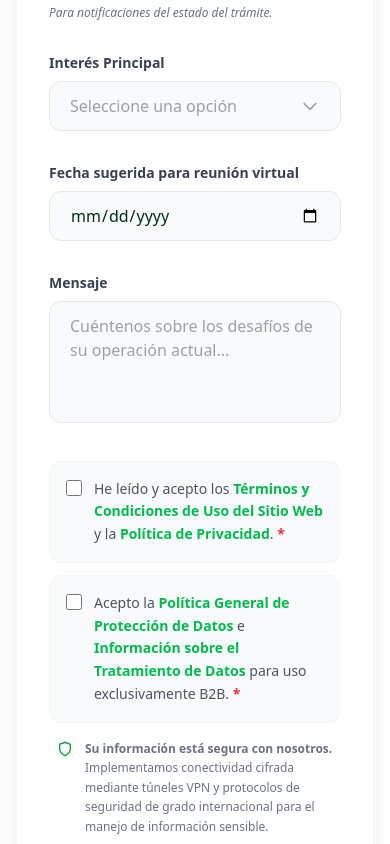
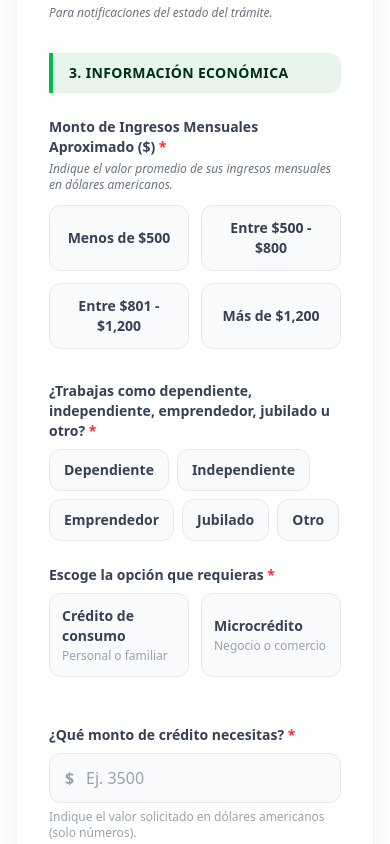
Before and after one commit to eventosprimeai/kreditec, a Next.js app in the folder kreditec-web/: page /contacto in a window 390 px wide. Shown: the part 2280-3124 px from the top of the page. Built offline with nearby package versions, Linux system fonts and the light colour scheme.

Commit message:
feat(contacto): implementar Bloque 3 - Informacion Economica con logica condicional

```diff
--- a/kreditec-web/src/app/contacto/page.tsx
+++ b/kreditec-web/src/app/contacto/page.tsx
@@ -34,21 +34,18 @@ export default function ContactoPage() {
     fechaNacimiento: '',
     email: '',
     telefono: '',
-    interes: '',
-    fecha: '',
-    mensaje: '',
+    ingresosMensuales: '',
+    situacionLaboral: '',
+    tiempoEmpleo: '',
+    tipoCredito: '',
+    ruc: '',
+    montoCredito: '',
     honeypot: '',
     privacy: false,
     privacyDatos: false
   });
   const [isSubmitting, setIsSubmitting] = useState(false);
   const [isSuccess, setIsSuccess] = useState(false);
-  const [isSelectOpen, setIsSelectOpen] = useState(false);
-
-  const interesOptions = [
-    { value: "Informacion general de servicios", label: "Información general de servicios KREDITEC" },
-    { value: "Agendar una reunion virtual", label: "Agendar una reunión virtual" }
-  ];
 
   const handleSubmit = async (e: React.FormEvent) => {
     e.preventDefault();
@@ -136,7 +133,23 @@ export default function ContactoPage() {
                   </p>
                   <Button onClick={() => {
                     setIsSuccess(false);
-                    setFormData({ nombres: '', apellidos: '', cedula: '', fechaNacimiento: '', email: '', telefono: '', interes: '', fecha: '', mensaje: '', honeypot: '', privacy: false, privacyDatos: false });
+                    setFormData({
+                      nombres: '',
+                      apellidos: '',
+                      cedula: '',
+                      fechaNacimiento: '',
+                      email: '',
+                      telefono: '',
+                      ingresosMensuales: '',
+                      situacionLaboral: '',
+                      tiempoEmpleo: '',
+                      tipoCredito: '',
+                      ruc: '',
+                      montoCredito: '',
+                      honeypot: '',
+                      privacy: false,
+                      privacyDatos: false
+                    });
                   }}>
                     Enviar Otro Mensaje
                   </Button>
@@ -320,79 +333,197 @@ export default function ContactoPage() {
                     </div>
                   </div>
 
-                    {/* Select personalizado - Interés */}
-                    <div
-                      className="relative"
-                      tabIndex={0}
-                      onBlur={(e) => {
-                        if (!e.currentTarget.contains(e.relatedTarget)) setIsSelectOpen(false);
-                      }}
-                    >
-                      <label className="block text-sm font-bold text-gray-700 mb-2">Interés Principal</label>
-                      <div
-                        onClick={() => setIsSelectOpen(!isSelectOpen)}
-                        className="w-full px-5 py-3 rounded-xl bg-gray-50 border border-gray-200 hover:bg-white outline-none transition-all cursor-pointer flex justify-between items-center"
-                      >
-                        <span className={`font-medium ${formData.interes ? 'text-[#002d14]' : 'text-gray-400'}`}>
-                          {formData.interes
-                            ? interesOptions.find((o) => o.value === formData.interes)?.label
-                            : 'Seleccione una opción'}
-                        </span>
-                        <svg
-                          className={`w-5 h-5 text-gray-400 transition-transform duration-200 ${isSelectOpen ? 'rotate-180' : ''}`}
-                          fill="none" stroke="currentColor" viewBox="0 0 24 24"
-                        >
-                          <path strokeLinecap="round" strokeLinejoin="round" strokeWidth="2" d="M19 9l-7 7-7-7" />
-                        </svg>
+                  {/* ── 3. INFORMACIÓN ECONÓMICA ── */}
+                  <div className="space-y-6">
+                    <div className="bg-[#e8f5ed] border-l-4 border-[#00bc4c] px-4 py-2.5 rounded-r-xl">
+                      <h2 className="text-sm md:text-base font-bold text-[#002d14] tracking-wide uppercase">
+                        3. INFORMACIÓN ECONÓMICA
+                      </h2>
                     </div>
 
-                      {isSelectOpen && (
-                        <div className="absolute z-20 w-full mt-2 bg-white rounded-xl shadow-[0_8px_30px_rgb(0,0,0,0.12)] border border-gray-100 overflow-hidden">
-                          <div
-                            className={`px-5 py-3 hover:bg-gray-50 cursor-pointer transition-colors flex items-center justify-between ${!formData.interes ? 'bg-green-50/50' : ''}`}
-                            onClick={() => { setFormData({ ...formData, interes: '' }); setIsSelectOpen(false); }}
+                    {/* Monto de Ingresos Mensuales Aproximado ($) * */}
+                    <div>
+                      <label className="block text-sm font-bold text-gray-700 mb-1">
+                        Monto de Ingresos Mensuales Aproximado ($) <span className="text-red-500">*</span>
+                      </label>
+                      <p className="text-xs text-gray-500 italic mb-3">
+                        Indique el valor promedio de sus ingresos mensuales en dólares americanos.
+                      </p>
+                      <div className="grid grid-cols-2 md:grid-cols-4 gap-3">
+                        {[
+                          { id: 'menos-500', label: 'Menos de $500' },
+                          { id: '500-800', label: 'Entre $500 - $800' },
+                          { id: '801-1200', label: 'Entre $801 - $1,200' },
+                          { id: 'mas-1200', label: 'Más de $1,200' }
+                        ].map((rango) => (
+                          <button
+                            key={rango.id}
+                            type="button"
+                            onClick={() => setFormData({ ...formData, ingresosMensuales: rango.label })}
+                            className={`px-3 py-3 rounded-xl border text-sm font-semibold transition-all text-center flex items-center justify-center ${
+                              formData.ingresosMensuales === rango.label
+                                ? 'bg-[#002d14] text-white border-[#002d14] shadow-md shadow-[#002d14]/20'
+                                : 'bg-gray-50 text-gray-700 border-gray-200 hover:bg-white hover:border-[#00bc4c]/40'
+                            }`}
                           >
-                            <span className="text-gray-400">Seleccione una opción</span>
+                            {rango.label}
+                          </button>
+                        ))}
                       </div>
-                          {interesOptions.map((opt) => (
-                            <div
-                              key={opt.value}
-                              className={`px-5 py-3 hover:bg-gray-50 cursor-pointer transition-colors flex items-center justify-between border-t border-gray-50 ${formData.interes === opt.value ? 'bg-green-50/50' : ''}`}
-                              onClick={() => { setFormData({ ...formData, interes: opt.value }); setIsSelectOpen(false); }}
+                    </div>
+
+                    <div className="grid grid-cols-1 md:grid-cols-2 gap-6 pt-2">
+                      {/* Situación Laboral */}
+                      <div>
+                        <label className="block text-sm font-bold text-gray-700 mb-2">
+                          ¿Trabajas como dependiente, independiente, emprendedor, jubilado u otro? <span className="text-red-500">*</span>
+                        </label>
+                        <div className="flex flex-wrap gap-2">
+                          {['Dependiente', 'Independiente', 'Emprendedor', 'Jubilado', 'Otro'].map((sit) => (
+                            <button
+                              key={sit}
+                              type="button"
+                              onClick={() => {
+                                setFormData({
+                                  ...formData,
+                                  situacionLaboral: sit,
+                                  tiempoEmpleo: sit === 'Dependiente' ? formData.tiempoEmpleo : ''
+                                });
+                              }}
+                              className={`px-3.5 py-2.5 rounded-xl border text-sm font-semibold transition-all ${
+                                formData.situacionLaboral === sit
+                                  ? 'bg-[#002d14] text-white border-[#002d14] shadow-md shadow-[#002d14]/20'
+                                  : 'bg-gray-50 text-gray-700 border-gray-200 hover:bg-white hover:border-[#00bc4c]/40'
+                              }`}
                             >
-                              <span className="text-[#002d14] font-medium">{opt.label}</span>
-                              {formData.interes === opt.value && (
-                                <svg className="w-4 h-4 text-[var(--color-accent)]" fill="none" stroke="currentColor" viewBox="0 0 24 24">
+                              {sit}
+                            </button>
+                          ))}
+                        </div>
+                      </div>
+
+                      {/* Escoge la opción que requieras */}
+                      <div>
+                        <label className="block text-sm font-bold text-gray-700 mb-2">
+                          Escoge la opción que requieras <span className="text-red-500">*</span>
+                        </label>
+                        <div className="grid grid-cols-2 gap-3">
+                          {[
+                            { id: 'consumo', label: 'Crédito de consumo', desc: 'Personal o familiar' },
+                            { id: 'microcredito', label: 'Microcrédito', desc: 'Negocio o comercio' }
+                          ].map((tipo) => (
+                            <button
+                              key={tipo.id}
+                              type="button"
+                              onClick={() => setFormData({ ...formData, tipoCredito: tipo.label })}
+                              className={`p-3 rounded-xl border text-left transition-all ${
+                                formData.tipoCredito === tipo.label
+                                  ? 'bg-[#002d14] text-white border-[#002d14] shadow-md shadow-[#002d14]/20'
+                                  : 'bg-gray-50 text-gray-700 border-gray-200 hover:bg-white hover:border-[#00bc4c]/40'
+                              }`}
+                            >
+                              <div className="font-bold text-sm">{tipo.label}</div>
+                              <div className={`text-xs mt-0.5 ${formData.tipoCredito === tipo.label ? 'text-green-300' : 'text-gray-400'}`}>
+                                {tipo.desc}
+                              </div>
+                            </button>
+                          ))}
+                        </div>
+                      </div>
+                    </div>
+
+                    {/* Despliegues condicionales según selección */}
+                    <div className="grid grid-cols-1 md:grid-cols-2 gap-6">
+                      {/* Si es dependiente: ¿cuánto tiempo llevas en tu empleo actual? */}
+                      {formData.situacionLaboral === 'Dependiente' && (
+                        <div className="bg-[#f0f7f3] border border-[#00bc4c]/30 rounded-2xl p-4 transition-all">
+                          <label className="block text-sm font-bold text-[#002d14] mb-2">
+                            Si es dependiente: ¿cuánto tiempo llevas en tu empleo actual? <span className="text-red-500">*</span>
+                          </label>
+                          <div className="grid grid-cols-2 gap-3 mt-2">
+                            {['Menos de 1 año', 'Más de 1 año'].map((tiempo) => (
+                              <button
+                                key={tiempo}
+                                type="button"
+                                onClick={() => setFormData({ ...formData, tiempoEmpleo: tiempo })}
+                                className={`py-2.5 px-3 rounded-xl border text-sm font-semibold transition-all text-center ${
+                                  formData.tiempoEmpleo === tiempo
+                                    ? 'bg-[#002d14] text-white border-[#002d14] shadow'
+                                    : 'bg-white text-gray-700 border-gray-200 hover:border-[#00bc4c]'
+                                }`}
+                              >
+                                {tiempo}
+                              </button>
+                            ))}
+                          </div>
+                        </div>
+                      )}
+
+                      {/* Si escoge Microcrédito: que se despliegue RUC */}
+                      {formData.tipoCredito === 'Microcrédito' && (
+                        <div className="bg-[#f0f7f3] border border-[#00bc4c]/30 rounded-2xl p-4 transition-all">
+                          <label className="block text-sm font-bold text-[#002d14] mb-1">
+                            RUC (13 dígitos) <span className="text-red-500">*</span>
+                          </label>
+                          <p className="text-xs text-gray-500 italic mb-2">
+                            Ingrese su RUC de 13 dígitos para la evaluación del microcrédito.
+                          </p>
+                          <input
+                            required
+                            type="tel"
+                            inputMode="numeric"
+                            pattern="[0-9]{13}"
+                            maxLength={13}
+                            placeholder="Ej. 1712345678001"
+                            value={formData.ruc}
+                            onChange={(e) => {
+                              const val = e.target.value.replace(/\D/g, '').slice(0, 13);
+                              setFormData({ ...formData, ruc: val });
+                            }}
+                            className={inputClass + " bg-white"}
+                          />
+                          <div className="flex justify-between items-center mt-1.5">
+                            <span className="text-xs text-gray-400">13 dígitos numéricos</span>
+                            {formData.ruc && formData.ruc.length < 13 && (
+                              <span className="text-xs text-amber-600 font-medium">
+                                {formData.ruc.length}/13 dígitos
+                              </span>
+                            )}
+                            {formData.ruc && formData.ruc.length === 13 && (
+                              <span className="text-xs text-green-600 font-semibold flex items-center gap-1">
+                                <svg className="w-3.5 h-3.5" fill="none" stroke="currentColor" viewBox="0 0 24 24">
                                   <path strokeLinecap="round" strokeLinejoin="round" strokeWidth="2" d="M5 13l4 4L19 7" />
                                 </svg>
+                                RUC completo
+                              </span>
                             )}
                           </div>
-                          ))}
                         </div>
                       )}
                     </div>
 
-                  {/* Fecha */}
+                    {/* ¿Qué monto de crédito necesitas? */}
                     <div>
-                    <label className="block text-sm font-bold text-gray-700 mb-2">Fecha sugerida para reunión virtual</label>
+                      <label className="block text-sm font-bold text-gray-700 mb-2">
+                        ¿Qué monto de crédito necesitas? <span className="text-red-500">*</span>
+                      </label>
+                      <div className="relative">
+                        <span className="absolute left-4 top-1/2 -translate-y-1/2 text-gray-400 font-bold">$</span>
                         <input
-                      type="date"
-                      value={formData.fecha}
-                      onChange={(e) => setFormData({ ...formData, fecha: e.target.value })}
-                      className={inputClass}
+                          required
+                          type="tel"
+                          inputMode="numeric"
+                          placeholder="Ej. 3500"
+                          value={formData.montoCredito}
+                          onChange={(e) => {
+                            const val = e.target.value.replace(/\D/g, '');
+                            setFormData({ ...formData, montoCredito: val });
+                          }}
+                          className={inputClass + " pl-9"}
                         />
                       </div>
-
-                  {/* Mensaje */}
-                  <div>
-                    <label className="block text-sm font-bold text-gray-700 mb-2">Mensaje</label>
-                    <textarea
-                      rows={4}
-                      placeholder="Cuéntenos sobre los desafíos de su operación actual..."
-                      value={formData.mensaje}
-                      onChange={(e) => setFormData({ ...formData, mensaje: e.target.value })}
-                      className={inputClass + " resize-none"}
-                    />
+                      <span className="text-xs text-gray-400 mt-1.5 block">Indique el valor solicitado en dólares americanos (solo números).</span>
+                    </div>
                   </div>
 
                   {/* Privacidad */}
```
Also changed, not shown: 1 other file (tests, documents, lock files or other folders). Lines whose indentation alone changed are shown as unchanged.
